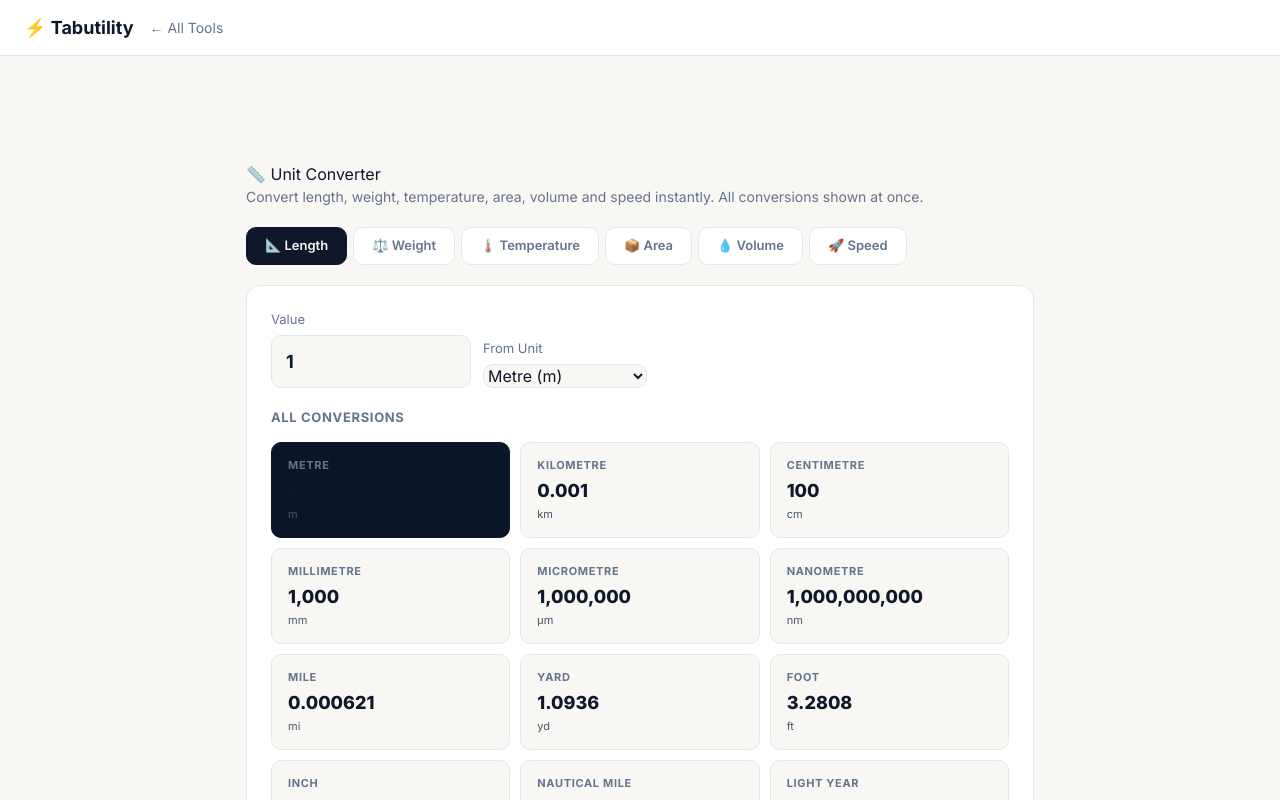
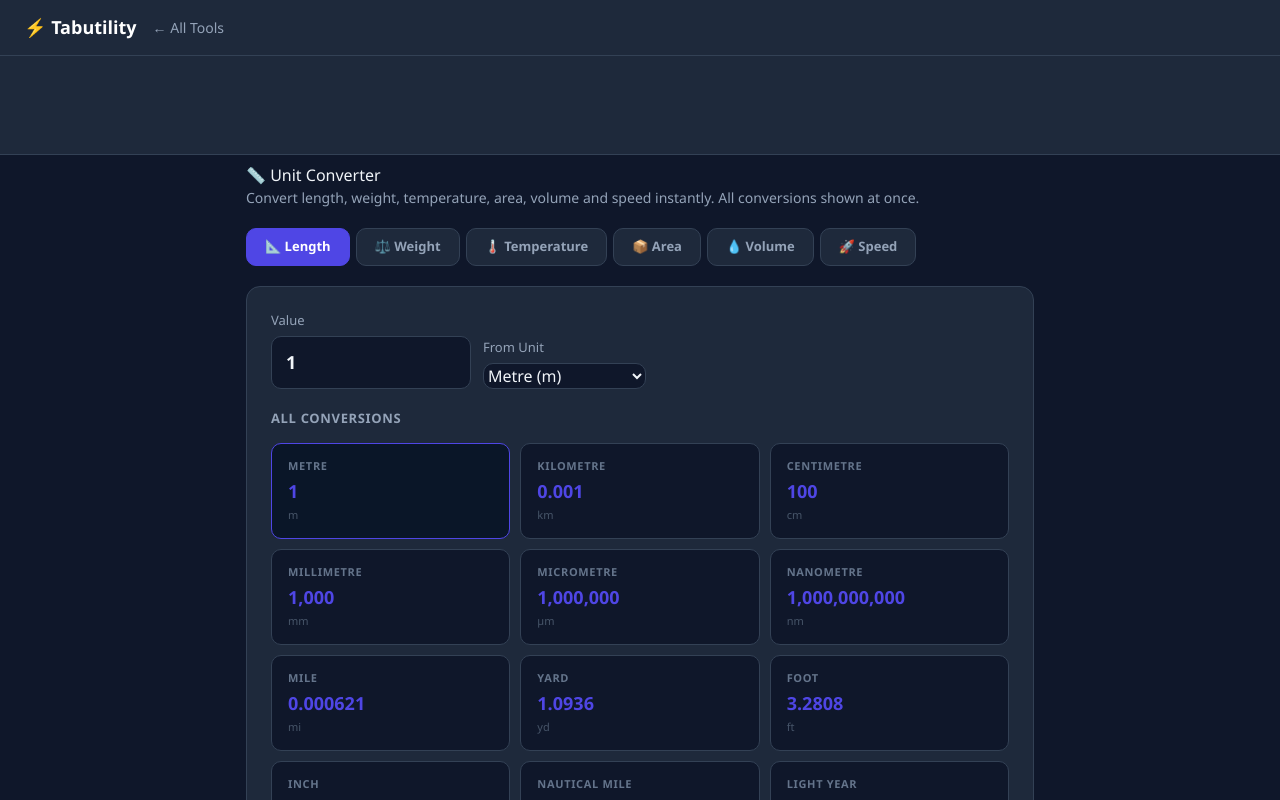
Before and after one commit to rakeshv02/unit-converter, a React (Vite) app: page / in a window 1280 px wide. Shown: the top 800 px of the page. Built offline with nearby package versions, Linux system fonts and the light colour scheme.

Commit message:
Align with canonical Tabutility design language (STYLE.md): dark surface, indigo accent, Segoe-first font, standard footer, ad-slot polish

```diff
--- a/index.html
+++ b/index.html
@@ -7,7 +7,6 @@
   <link rel="dns-prefetch" href="https://pagead2.googlesyndication.com" />
 <meta charset="UTF-8"/>
 <meta name="viewport" content="width=device-width, initial-scale=1.0"/>
-<link rel="preconnect" href="https://fonts.googleapis.com"><link rel="preconnect" href="https://fonts.gstatic.com" crossorigin><link rel="stylesheet" href="https://fonts.googleapis.com/css2?family=Inter:wght@400;600;700;800&display=swap">
 <title>Unit Converter — Tabutility</title>
 <meta name="description" content="Free unit converter. Convert length, weight, temperature, area, volume, speed and more instantly."/>
 <meta name="keywords" content="unit converter, length converter, weight converter, temperature converter, metric to imperial"/>
@@ -29,44 +28,45 @@
 <script type="application/ld+json">{"@context":"https://schema.org","@type":"FAQPage","mainEntity":[{"@type":"Question","name":"What unit categories are supported?","acceptedAnswer":{"@type":"Answer","text":"Length, weight, temperature, area, volume and speed."}},{"@type":"Question","name":"Is the Unit Converter free?","acceptedAnswer":{"@type":"Answer","text":"Yes — completely free, no sign-up needed."}},{"@type":"Question","name":"Can I use the Unit Converter on mobile?","acceptedAnswer":{"@type":"Answer","text":"Yes — works on any device."}},{"@type":"Question","name":"How accurate are the conversions?","acceptedAnswer":{"@type":"Answer","text":"Conversions use precise standard conversion factors."}}]}</script>
 <style>
 *{box-sizing:border-box;margin:0;padding:0}
-body{font-family:'Inter',-apple-system,BlinkMacSystemFont,'Segoe UI',sans-serif;background:#f8f7f4;color:#0f172a;min-height:100vh}
-nav{background:#ffffff;border-bottom:1px solid #e2e8f0;padding:14px 24px;display:flex;align-items:center;gap:16px}
-nav a{color:#64748b;text-decoration:none;font-size:14px}nav a:hover{color:#0f172a}
-nav .brand{color:#0f172a;font-weight:700;font-size:18px}
-.ad-banner{background:#ffffff;border-bottom:1px solid #e2e8f0;padding:4px;text-align:center}
+body{font-family:'Segoe UI',system-ui,Arial,sans-serif;background:#0f172a;color:#f1f5f9;min-height:100vh}
+nav{background:#1e293b;border-bottom:1px solid #334155;padding:14px 24px;display:flex;align-items:center;gap:16px}
+nav a{color:#94a3b8;text-decoration:none;font-size:14px}nav a:hover{color:#f1f5f9}
+nav .brand{color:#4f46e5;font-weight:700;font-size:18px}
+.ad-banner{background:#1e293b;border-bottom:1px solid #334155;padding:4px;text-align:center}
 #app{max-width:820px;margin:8px auto;padding:0 16px 40px}
-h1{font-size:clamp(20px,4vw,28px);font-weight:800;margin:24px 0 6px;color:#0f172a}
-.subtitle{color:#64748b;font-size:14px;margin-bottom:20px}
+h1{font-size:clamp(20px,4vw,28px);font-weight:800;margin:24px 0 6px;color:#f1f5f9}
+.subtitle{color:#94a3b8;font-size:14px;margin-bottom:20px}
 .cat-tabs{display:flex;gap:6px;flex-wrap:wrap;margin-bottom:20px}
-.cat-tab{background:#ffffff;border:1px solid #e2e8f0;border-radius:10px;color:#64748b;padding:8px 18px;font-size:13px;font-weight:600;cursor:pointer;transition:all .2s}
-.cat-tab.active{background:#0f172a;border-color:#0f172a;color:#f8f7f4}
-.card{background:#ffffff;border:1px solid #e2e8f0;border-radius:14px;padding:24px;margin-bottom:20px}
+.cat-tab{background:#1e293b;border:1px solid #334155;border-radius:10px;color:#94a3b8;padding:8px 18px;font-size:13px;font-weight:600;cursor:pointer;transition:all .2s}
+.cat-tab.active{background:#4f46e5;border-color:#4f46e5;color:#0f172a}
+.card{background:#1e293b;border:1px solid #334155;border-radius:14px;padding:24px;margin-bottom:20px}
 .input-row{display:flex;gap:12px;align-items:flex-end;flex-wrap:wrap;margin-bottom:20px}
 .input-row > div{display:flex;flex-direction:column;gap:6px}
-label{font-size:13px;color:#64748b}
-input[type=number]{background:#f8f7f4;border:1px solid #e2e8f0;border-radius:10px;color:#0f172a;padding:12px 14px;font-size:18px;font-weight:700;width:200px;outline:none}
-input[type=number]:focus{border-color:#0f172a}
-select{background:#f8f7f4;border:1px solid #e2e8f0;border-radius:10px;color:#0f172a;padding:12px 14px;font-size:14px;outline:none;min-width:160px}
-select:focus{border-color:#0f172a}
+label{font-size:13px;color:#94a3b8}
+input[type=number]{background:#0f172a;border:1px solid #334155;border-radius:10px;color:#f1f5f9;padding:12px 14px;font-size:18px;font-weight:700;width:200px;outline:none}
+input[type=number]:focus{border-color:#4f46e5}
+select{background:#0f172a;border:1px solid #334155;border-radius:10px;color:#f1f5f9;padding:12px 14px;font-size:14px;outline:none;min-width:160px}
+select:focus{border-color:#4f46e5}
 .results-grid{display:grid;grid-template-columns:repeat(auto-fit,minmax(200px,1fr));gap:10px}
-.result-card{background:#f8f7f4;border:1px solid #e2e8f0;border-radius:10px;padding:14px 16px;cursor:pointer;transition:all .2s}
-.result-card:hover{border-color:#0f172a;background:#0a1628}
-.result-card.highlight{border-color:#0f172a;background:#0a1628}
+.result-card{background:#0f172a;border:1px solid #334155;border-radius:10px;padding:14px 16px;cursor:pointer;transition:all .2s}
+.result-card:hover{border-color:#4f46e5;background:#0a1628}
+.result-card.highlight{border-color:#4f46e5;background:#0a1628}
 .result-unit{font-size:11px;font-weight:700;color:#64748b;text-transform:uppercase;letter-spacing:.06em;margin-bottom:4px}
-.result-value{font-size:18px;font-weight:800;color:#0f172a;word-break:break-all}
+.result-value{font-size:18px;font-weight:800;color:#4f46e5;word-break:break-all}
 .result-full{font-size:11px;color:#475569;margin-top:2px}
-.section-title{font-size:13px;font-weight:700;color:#64748b;text-transform:uppercase;letter-spacing:.05em;margin-bottom:14px}
+.section-title{font-size:13px;font-weight:700;color:#94a3b8;text-transform:uppercase;letter-spacing:.05em;margin-bottom:14px}
 .toast{position:fixed;bottom:24px;left:50%;transform:translateX(-50%);background:#22c55e;color:#fff;padding:10px 22px;border-radius:8px;font-size:14px;font-weight:600;opacity:0;transition:opacity .3s;pointer-events:none;z-index:999}
 .toast.show{opacity:1}
 </style>
   <meta name="theme-color" content="#1a1a2e" />
-  <style id="tabutility-brand">
-/* empty ad slots: reserve space, no bordered box */
-.ad-banner,.ad-slot,.ad-container{background:transparent!important;border:none!important;border-bottom:none!important;box-shadow:none!important}
+  <style id="tabutility-brand-v2">
+/* Canonical dark-surface spec (STYLE.md): indigo accent, white text on indigo */
+.btn,.toggle-btn.active,button.active{color:#fff!important}
+nav .brand{color:#fff}
+nav a:hover{color:#818cf8}
+input:focus,select:focus,textarea:focus{border-color:#818cf8!important}
 /* AdSense not yet approved: hide all ad frames (container min-height still reserves space). Remove these two lines after approval. */
 ins.adsbygoogle,.ad-banner iframe,.ad-slot iframe,.ad-container iframe{visibility:hidden!important}
-nav .brand{color:#0f172a}
-body{-webkit-font-smoothing:antialiased}
 </style>
 </head>
 <body>
@@ -98,38 +98,38 @@
 
 <div style="max-width:820px;margin-left:auto;margin-right:auto;margin-top:24px;margin-bottom:8px;padding:0 16px">
   <div style="background:rgba(255,255,255,0.04);border:1px solid rgba(255,255,255,0.1);border-radius:14px;padding:20px 24px">
-    <h2 style="font-size:15px;font-weight:700;color:#64748b;text-transform:uppercase;letter-spacing:.05em;margin-bottom:14px">Related Tools</h2>
+    <h2 style="font-size:15px;font-weight:700;color:#94a3b8;text-transform:uppercase;letter-spacing:.05em;margin-bottom:14px">Related Tools</h2>
     <div style="display:grid;grid-template-columns:repeat(auto-fit,minmax(200px,1fr));gap:10px">
-      <a href="https://currency-converter.tabutility.com/" style="display:block;background:rgba(255,255,255,0.07);border:1px solid #e2e8f0;border-radius:10px;padding:12px 16px;text-decoration:none;color:inherit">
-        <div style="font-size:13px;font-weight:600;color:#0f172a">Currency Converter</div><div style="font-size:11px;color:#64748b;margin-top:2px">Converters</div></a>
-      <a href="https://percentage-calculator.tabutility.com/" style="display:block;background:rgba(255,255,255,0.07);border:1px solid #e2e8f0;border-radius:10px;padding:12px 16px;text-decoration:none;color:inherit">
-        <div style="font-size:13px;font-weight:600;color:#0f172a">Percentage Calculator</div><div style="font-size:11px;color:#64748b;margin-top:2px">Math Tools</div></a>
-      <a href="https://scientific-calculator.tabutility.com/" style="display:block;background:rgba(255,255,255,0.07);border:1px solid #e2e8f0;border-radius:10px;padding:12px 16px;text-decoration:none;color:inherit">
-        <div style="font-size:13px;font-weight:600;color:#0f172a">Scientific Calculator</div><div style="font-size:11px;color:#64748b;margin-top:2px">Math Tools</div></a>
-      <a href="https://tip-calculator.tabutility.com/" style="display:block;background:rgba(255,255,255,0.07);border:1px solid #e2e8f0;border-radius:10px;padding:12px 16px;text-decoration:none;color:inherit">
-        <div style="font-size:13px;font-weight:600;color:#0f172a">Tip Calculator</div><div style="font-size:11px;color:#64748b;margin-top:2px">Math Tools</div></a>
+      <a href="https://currency-converter.tabutility.com/" style="display:block;background:rgba(255,255,255,0.07);border:1px solid rgba(255,255,255,0.12);border-radius:10px;padding:12px 16px;text-decoration:none;color:inherit">
+        <div style="font-size:13px;font-weight:600;color:#f1f5f9">Currency Converter</div><div style="font-size:11px;color:#94a3b8;margin-top:2px">Converters</div></a>
+      <a href="https://percentage-calculator.tabutility.com/" style="display:block;background:rgba(255,255,255,0.07);border:1px solid rgba(255,255,255,0.12);border-radius:10px;padding:12px 16px;text-decoration:none;color:inherit">
+        <div style="font-size:13px;font-weight:600;color:#f1f5f9">Percentage Calculator</div><div style="font-size:11px;color:#94a3b8;margin-top:2px">Math Tools</div></a>
+      <a href="https://scientific-calculator.tabutility.com/" style="display:block;background:rgba(255,255,255,0.07);border:1px solid rgba(255,255,255,0.12);border-radius:10px;padding:12px 16px;text-decoration:none;color:inherit">
+        <div style="font-size:13px;font-weight:600;color:#f1f5f9">Scientific Calculator</div><div style="font-size:11px;color:#94a3b8;margin-top:2px">Math Tools</div></a>
+      <a href="https://tip-calculator.tabutility.com/" style="display:block;background:rgba(255,255,255,0.07);border:1px solid rgba(255,255,255,0.12);border-radius:10px;padding:12px 16px;text-decoration:none;color:inherit">
+        <div style="font-size:13px;font-weight:600;color:#f1f5f9">Tip Calculator</div><div style="font-size:11px;color:#94a3b8;margin-top:2px">Math Tools</div></a>
     </div>
   </div>
 </div>
 
 <div style="max-width:820px;margin-left:auto;margin-right:auto;margin-top:8px;margin-bottom:24px;padding:0 16px">
   <div style="background:rgba(255,255,255,0.04);border:1px solid rgba(255,255,255,0.1);border-radius:14px;padding:20px 24px">
-    <h2 style="font-size:15px;font-weight:700;color:#64748b;text-transform:uppercase;letter-spacing:.05em;margin-bottom:4px">Frequently Asked Questions</h2>
+    <h2 style="font-size:15px;font-weight:700;color:#94a3b8;text-transform:uppercase;letter-spacing:.05em;margin-bottom:4px">Frequently Asked Questions</h2>
     <div style="border-bottom:1px solid rgba(255,255,255,0.08);padding:14px 0">
-      <div style="font-size:14px;font-weight:600;color:#0f172a;margin-bottom:6px">What unit categories are supported?</div>
-      <div style="font-size:13px;color:#64748b;line-height:1.5">Length, weight, temperature, area, volume and speed — covering the most common unit conversions.</div>
+      <div style="font-size:14px;font-weight:600;color:#f1f5f9;margin-bottom:6px">What unit categories are supported?</div>
+      <div style="font-size:13px;color:#94a3b8;line-height:1.5">Length, weight, temperature, area, volume and speed — covering the most common unit conversions.</div>
     </div>
     <div style="border-bottom:1px solid rgba(255,255,255,0.08);padding:14px 0">
-      <div style="font-size:14px;font-weight:600;color:#0f172a;margin-bottom:6px">Is this free?</div>
-      <div style="font-size:13px;color:#64748b;line-height:1.5">Yes — completely free, no sign-up needed.</div>
+      <div style="font-size:14px;font-weight:600;color:#f1f5f9;margin-bottom:6px">Is this free?</div>
+      <div style="font-size:13px;color:#94a3b8;line-height:1.5">Yes — completely free, no sign-up needed.</div>
     </div>
     <div style="border-bottom:1px solid rgba(255,255,255,0.08);padding:14px 0">
-      <div style="font-size:14px;font-weight:600;color:#0f172a;margin-bottom:6px">Works on mobile?</div>
-      <div style="font-size:13px;color:#64748b;line-height:1.5">Yes — fully responsive on all devices.</div>
+      <div style="font-size:14px;font-weight:600;color:#f1f5f9;margin-bottom:6px">Works on mobile?</div>
+      <div style="font-size:13px;color:#94a3b8;line-height:1.5">Yes — fully responsive on all devices.</div>
     </div>
     <div style="padding:14px 0">
-      <div style="font-size:14px;font-weight:600;color:#0f172a;margin-bottom:6px">How accurate are the conversions?</div>
-      <div style="font-size:13px;color:#64748b;line-height:1.5">Conversions use precise standard conversion factors — accurate enough for everyday use and engineering planning.</div>
+      <div style="font-size:14px;font-weight:600;color:#f1f5f9;margin-bottom:6px">How accurate are the conversions?</div>
+      <div style="font-size:13px;color:#94a3b8;line-height:1.5">Conversions use precise standard conversion factors — accurate enough for everyday use and engineering planning.</div>
     </div>
   </div>
 </div>
@@ -345,27 +345,27 @@
 </script>
 
 <!-- embed-widget -->
-<div style="max-width:640px;margin:0 auto 32px;background:#ffffff;border:1px solid #e2e8f0;border-radius:12px;padding:18px">
-  <h2 style="font-size:15px;font-weight:700;color:#64748b;text-transform:uppercase;letter-spacing:.05em;margin-bottom:12px">Embed This Tool</h2>
+<div style="max-width:640px;margin:0 auto 32px;background:#1e293b;border:1px solid #334155;border-radius:12px;padding:18px">
+  <h2 style="font-size:15px;font-weight:700;color:#94a3b8;text-transform:uppercase;letter-spacing:.05em;margin-bottom:12px">Embed This Tool</h2>
   <p style="font-size:13px;color:#64748b;margin-bottom:12px">Add this Unit Converter to your website or blog for free — just paste this code:</p>
-  <div style="background:#f8f7f4;border:1px solid #e2e8f0;border-radius:8px;padding:12px;font-family:'Inter',monospace;font-size:12px;color:#7dd3fc;word-break:break-all;margin-bottom:10px" id="embed-code">&lt;iframe src=&quot;https://unit-converter.tabutility.com/&quot; width=&quot;100%&quot; height=&quot;600&quot; frameborder=&quot;0&quot; style=&quot;border-radius:12px&quot; title=&quot;Unit Converter by Tabutility&quot;&gt;&lt;/iframe&gt;
+  <div style="background:#0f172a;border:1px solid #334155;border-radius:8px;padding:12px;font-family:monospace;font-size:12px;color:#818cf8;word-break:break-all;margin-bottom:10px" id="embed-code">&lt;iframe src=&quot;https://unit-converter.tabutility.com/&quot; width=&quot;100%&quot; height=&quot;600&quot; frameborder=&quot;0&quot; style=&quot;border-radius:12px&quot; title=&quot;Unit Converter by Tabutility&quot;&gt;&lt;/iframe&gt;
 &lt;p style=&quot;font-size:12px&quot;&gt;&lt;a href=&quot;https://unit-converter.tabutility.com/&quot; target=&quot;_blank&quot; rel=&quot;noopener&quot;&gt;Unit Converter&lt;/a&gt; by &lt;a href=&quot;https://tabutility.com/&quot; target=&quot;_blank&quot; rel=&quot;noopener&quot;&gt;Tabutility&lt;/a&gt;&lt;/p&gt;</div>
-  <button onclick="navigator.clipboard.writeText(document.getElementById('embed-code').textContent).then(()=>{this.textContent='Copied!';setTimeout(()=>this.textContent='Copy Embed Code',2000)})" style="background:#0f172a;color:#f8f7f4;border:none;border-radius:8px;padding:9px 18px;font-size:13px;font-weight:700;cursor:pointer">Copy Embed Code</button>
+  <button onclick="navigator.clipboard.writeText(document.getElementById('embed-code').textContent).then(()=>{this.textContent='Copied!';setTimeout(()=>this.textContent='Copy Embed Code',2000)})" style="background:#4f46e5;color:#0f172a;border:none;border-radius:8px;padding:9px 18px;font-size:13px;font-weight:700;cursor:pointer">Copy Embed Code</button>
   <span style="font-size:11px;color:#475569;margin-left:12px">Free to use — the credit link helps others find the tool</span>
 </div>
-<div style="margin:0 auto 24px;max-width:640px;background:#ffffff;border-radius:10px;padding:14px 18px;display:flex;align-items:center;gap:14px;cursor:pointer;border:1px solid #e2e8f0" onclick="window.open('https://www.amazon.com/s?k=productivity+reference+books&tag=tabutility-20','_blank','noopener noreferrer')" title="Boost your productivity?">
+<div style="margin:0 auto 24px;max-width:640px;background:#1e293b;border-radius:10px;padding:14px 18px;display:flex;align-items:center;gap:14px;cursor:pointer;border:1px solid #334155" onclick="window.open('https://www.amazon.com/s?k=productivity+reference+books&tag=tabutility-20','_blank','noopener noreferrer')" title="Boost your productivity?">
   <span style="font-size:28px;flex-shrink:0">📚</span>
   <div style="min-width:0">
-    <div style="font-size:13px;font-weight:700;color:#0f172a;margin-bottom:3px">Boost your productivity?</div>
-    <div style="font-size:12px;color:#64748b">Browse productivity & reference books <span style="color:#f59e0b;white-space:nowrap">→ Browse on Amazon</span></div>
+    <div style="font-size:13px;font-weight:700;color:#f1f5f9;margin-bottom:3px">Boost your productivity?</div>
+    <div style="font-size:12px;color:#94a3b8">Browse productivity & reference books <span style="color:#f59e0b;white-space:nowrap">→ Browse on Amazon</span></div>
     <div style="font-size:10px;color:#475569;margin-top:3px">As an Amazon Associate we earn from qualifying purchases.</div>
   </div>
 </div>
-<footer style="border-top:1px solid #e2e8f0;background:#ffffff;margin-top:48px;padding:28px 24px;text-align:center;font-family:'Inter',-apple-system,BlinkMacSystemFont,'Segoe UI',sans-serif;font-size:13px;color:#64748b;line-height:1.8">
-<div style="font-weight:700;color:#0f172a;font-size:15px">⚡ Tabutility</div>
+<footer style="background:#1a1a2e;margin-top:48px;padding:28px 24px;text-align:center;font-family:'Segoe UI',system-ui,Arial,sans-serif;font-size:13px;color:#94a3b8;line-height:1.8">
+<div style="font-weight:700;color:#fff;font-size:15px">⚡ Tabutility</div>
 <div>Free, private, browser-based tools. No sign-up, no tracking.</div>
-<div><a href="https://tabutility.com" style="color:#0f172a;font-weight:600;text-decoration:none">All Tools</a> · <a href="https://tabutility.com/blog/" style="color:#64748b;text-decoration:none">Blog</a> · <a href="https://tabutility.com/#about" style="color:#64748b;text-decoration:none">About</a></div>
-<div style="margin-top:6px;color:#94a3b8">© 2026 Tabutility</div>
+<div><a href="https://tabutility.com" style="color:#818cf8;font-weight:600;text-decoration:none">All Tools</a> · <a href="https://tabutility.com/blog/" style="color:#94a3b8;text-decoration:none">Blog</a> · <a href="https://tabutility.com/#about" style="color:#94a3b8;text-decoration:none">About</a></div>
+<div style="margin-top:6px;color:#64748b">© 2026 Tabutility</div>
 </footer>
 </body>
 </html>
--- a/src/index.css
+++ b/src/index.css
@@ -4,5 +4,5 @@
 
 body {
   margin: 0;
-  font-family:'Inter', 'Inter', sans-serif;
+  font-family:'Segoe UI',system-ui,Arial,sans-serif;
 }
```
